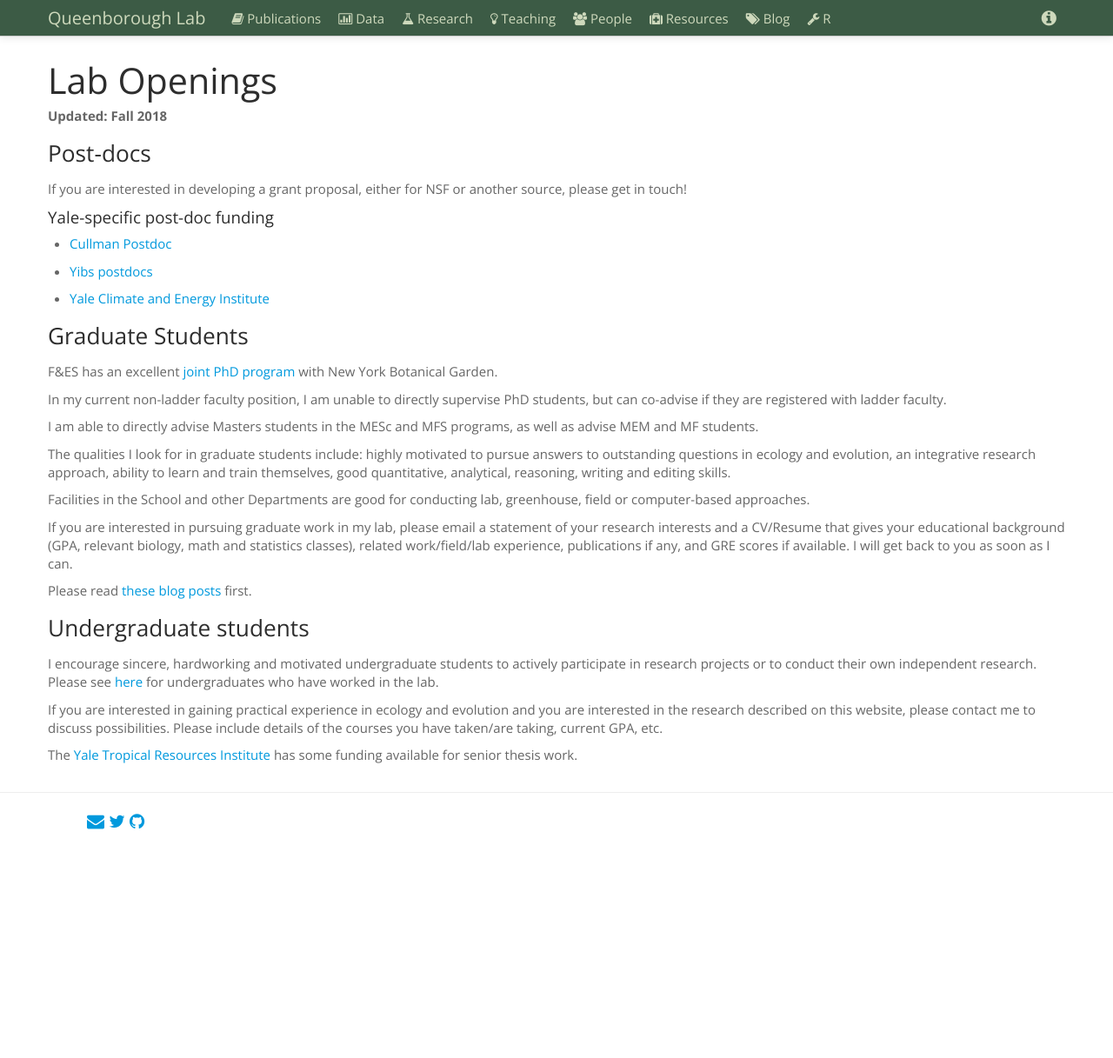
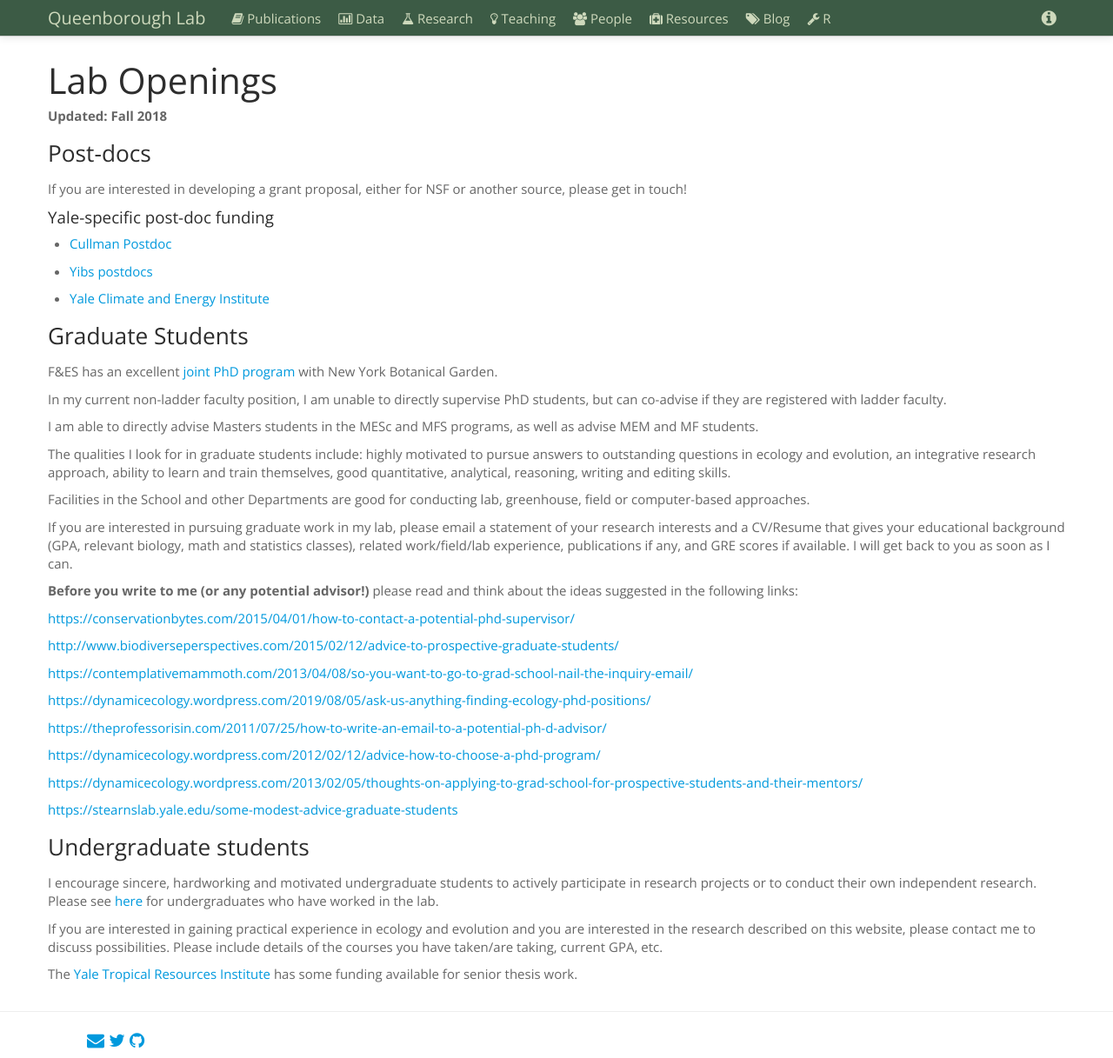
Before and after one commit to saq/saq.github.io, a Jekyll site: the page built from lab-openings.md, in a window 1280 px wide and 1217 px high. Shown: the whole window at 87% size. Built offline with Jekyll 4.4.1, drawn with Linux system fonts in a browser that asks for light colours.

Commit message:
Links to grad school info

```diff
--- a/lab-openings.md
+++ b/lab-openings.md
@@ -34,7 +34,23 @@ Facilities in the School and other Departments are good for conducting lab, gree
 
 If you are interested in pursuing graduate work in my lab, please email a statement of your research interests and a CV/Resume that gives your educational background (GPA, relevant biology, math and statistics classes), related work/field/lab experience, publications if any, and GRE scores if available. I will get back to you as soon as I can.
 
-Please read [these](https://conservationbytes.com/2015/04/01/how-to-contact-a-potential-phd-supervisor/) [blog](http://www.biodiverseperspectives.com/2015/02/12/advice-to-prospective-graduate-students/) [posts](https://contemplativemammoth.com/2013/04/08/so-you-want-to-go-to-grad-school-nail-the-inquiry-email/) first.
+**Before you write to me (or any potential advisor!)** please read and think about the ideas suggested in the following links:
+
+[https://conservationbytes.com/2015/04/01/how-to-contact-a-potential-phd-supervisor/](https://conservationbytes.com/2015/04/01/how-to-contact-a-potential-phd-supervisor/)
+
+[http://www.biodiverseperspectives.com/2015/02/12/advice-to-prospective-graduate-students/](http://www.biodiverseperspectives.com/2015/02/12/advice-to-prospective-graduate-students/)
+
+[https://contemplativemammoth.com/2013/04/08/so-you-want-to-go-to-grad-school-nail-the-inquiry-email/](https://contemplativemammoth.com/2013/04/08/so-you-want-to-go-to-grad-school-nail-the-inquiry-email/)
+
+[https://dynamicecology.wordpress.com/2019/08/05/ask-us-anything-finding-ecology-phd-positions/](https://dynamicecology.wordpress.com/2019/08/05/ask-us-anything-finding-ecology-phd-positions/)
+
+[https://theprofessorisin.com/2011/07/25/how-to-write-an-email-to-a-potential-ph-d-advisor/](https://theprofessorisin.com/2011/07/25/how-to-write-an-email-to-a-potential-ph-d-advisor/)
+
+[https://dynamicecology.wordpress.com/2012/02/12/advice-how-to-choose-a-phd-program/](https://dynamicecology.wordpress.com/2012/02/12/advice-how-to-choose-a-phd-program/)
+
+[https://dynamicecology.wordpress.com/2013/02/05/thoughts-on-applying-to-grad-school-for-prospective-students-and-their-mentors/](https://dynamicecology.wordpress.com/2013/02/05/thoughts-on-applying-to-grad-school-for-prospective-students-and-their-mentors/)
+
+[https://stearnslab.yale.edu/some-modest-advice-graduate-students](https://stearnslab.yale.edu/some-modest-advice-graduate-students)
 
 
 ### Undergraduate students
```
